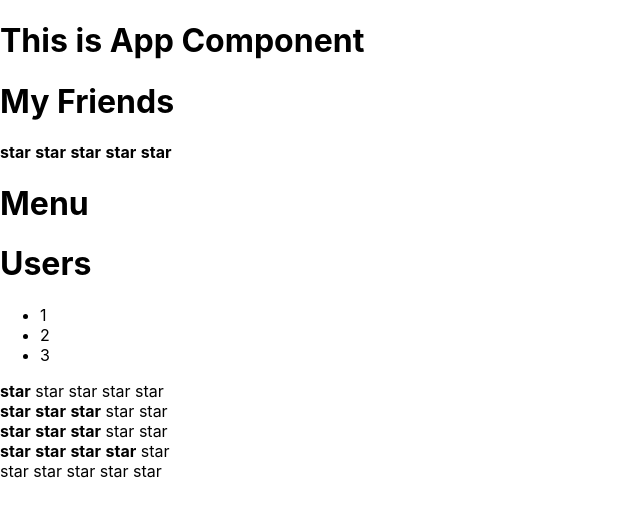
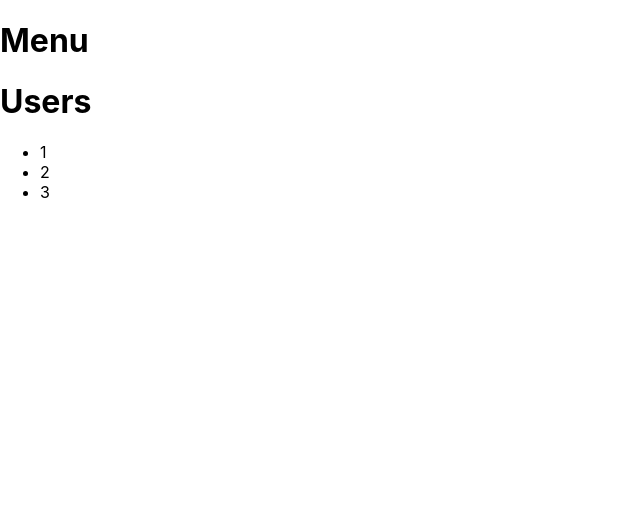
Before and after one commit to AliaksandrLiubanets/react_kabzda_ts, a React (Create React App) app: page / in a window 1280 px wide. Shown: the top 516 px of the page, without its empty margins (0-640 px from the left). Built offline with nearby package versions, Linux system fonts and the light colour scheme.

Commit message:
refactor Accordion component

```diff
--- a/src/App.tsx
+++ b/src/App.tsx
@@ -6,16 +6,16 @@ import Accordion from "./Components/Accordion";
 function App() {
   console.log('App rendering')
   return <div>
-    <AppTitle title={'This is App Component'}/>
-    <AppTitle title={'My Friends'}/>
-    <Rating stars={6}/>
+    {/*<AppTitle title={'This is App Component'}/>*/}
+    {/*<AppTitle title={'My Friends'}/>*/}
+    {/*<Rating stars={6}/>*/}
     <Accordion title={'Menu'} collapsed={true}/>
     <Accordion title={'Users'} collapsed={false}/>
-    <Rating stars={1}/>
-    <Rating stars={3}/>
-    <Rating stars={3}/>
-    <Rating stars={4}/>
-    <Rating stars={0}/>
+    {/*<Rating stars={1}/>*/}
+    {/*<Rating stars={3}/>*/}
+    {/*<Rating stars={3}/>*/}
+    {/*<Rating stars={4}/>*/}
+    {/*<Rating stars={0}/>*/}
   </div>
 }
 export default App
--- a/src/Components/Accordion.tsx
+++ b/src/Components/Accordion.tsx
@@ -27,6 +27,14 @@ type AccordionPropsType = {
 
 function Accordion(props: AccordionPropsType) {
     console.log('Accordion is rendering')
+        return <div>
+            <AccordionTitle title={props.title}/>
+            { !props.collapsed &&  <AccordionBody />}
+        </div>
+}
+
+function Accordion2(props: AccordionPropsType) {
+    console.log('Accordion is rendering')
     if(!props.collapsed) {
         return <div>
             <AccordionTitle title={props.title}/>
```
